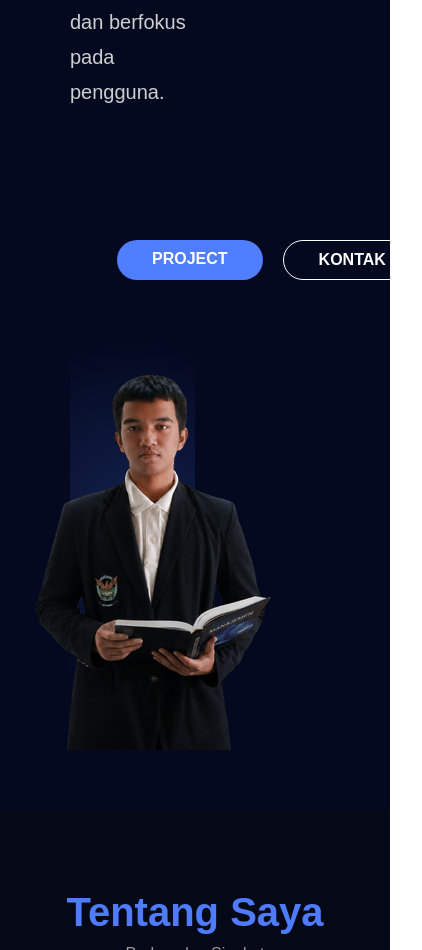
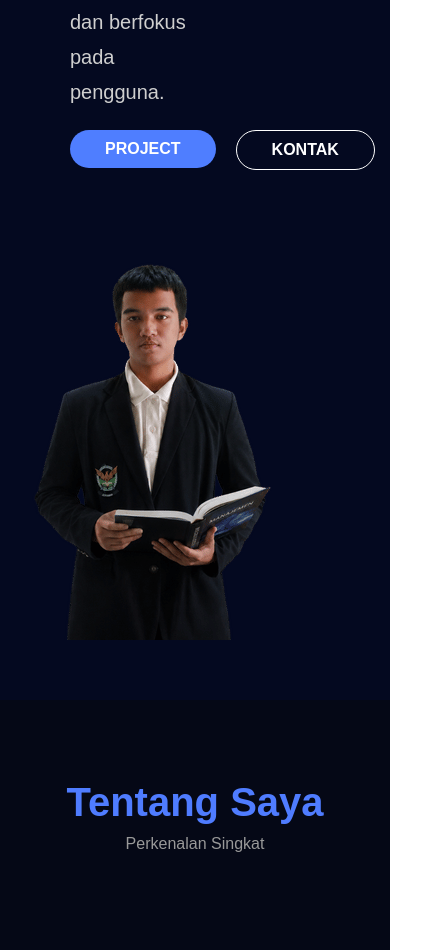
Before and after one commit to fauzan68/Portofolio, a plain HTML site: page index.html in a window 390 px wide. Shown: the part 922-1872 px from the top of the page, 422 px wide, since content can reach past the window. Drawn offline with Linux system fonts and the light colour scheme.

Commit message:
updt baru

```diff
--- a/style.css
+++ b/style.css
@@ -112,8 +112,7 @@ nav a:hover{
 .button{
     display:flex;
     gap:20px;
-    margin-top: 130px;
-    margin-left: 47px;
+    margin-top: 20px;
 
 }
 
@@ -258,27 +257,7 @@ nav a:hover{
     background:#315efb;
 }
 
-@media(max-width:900px){
 
-    #home{
-        flex-direction: column;
-        align-items: start;
-    }
-
-    .about-container{
-        flex-direction:column;
-        text-align:center;
-    }
-
-    .about-info{
-        grid-template-columns:1fr;
-    }
-
-    .about-content h3{
-        font-size:28px;
-    }
-
-}
 
 .skills{
     width:100%;
@@ -574,3 +553,34 @@ nav a:hover{
     background:#4f7cff;
     transform:translateY(-5px);
 }
+
+
+@media(max-width:900px){
+
+    #home{
+        flex-direction: column;
+        align-items: start;
+    }
+
+    #right{
+        background: none;
+    }
+
+    .button{
+        align-items: start;
+    }
+
+    .about-container{
+        flex-direction:column;
+        text-align:center;
+    }
+
+    .about-info{
+        grid-template-columns:1fr;
+    }
+
+    .about-content h3{
+        font-size:28px;
+    }
+
+}
```
